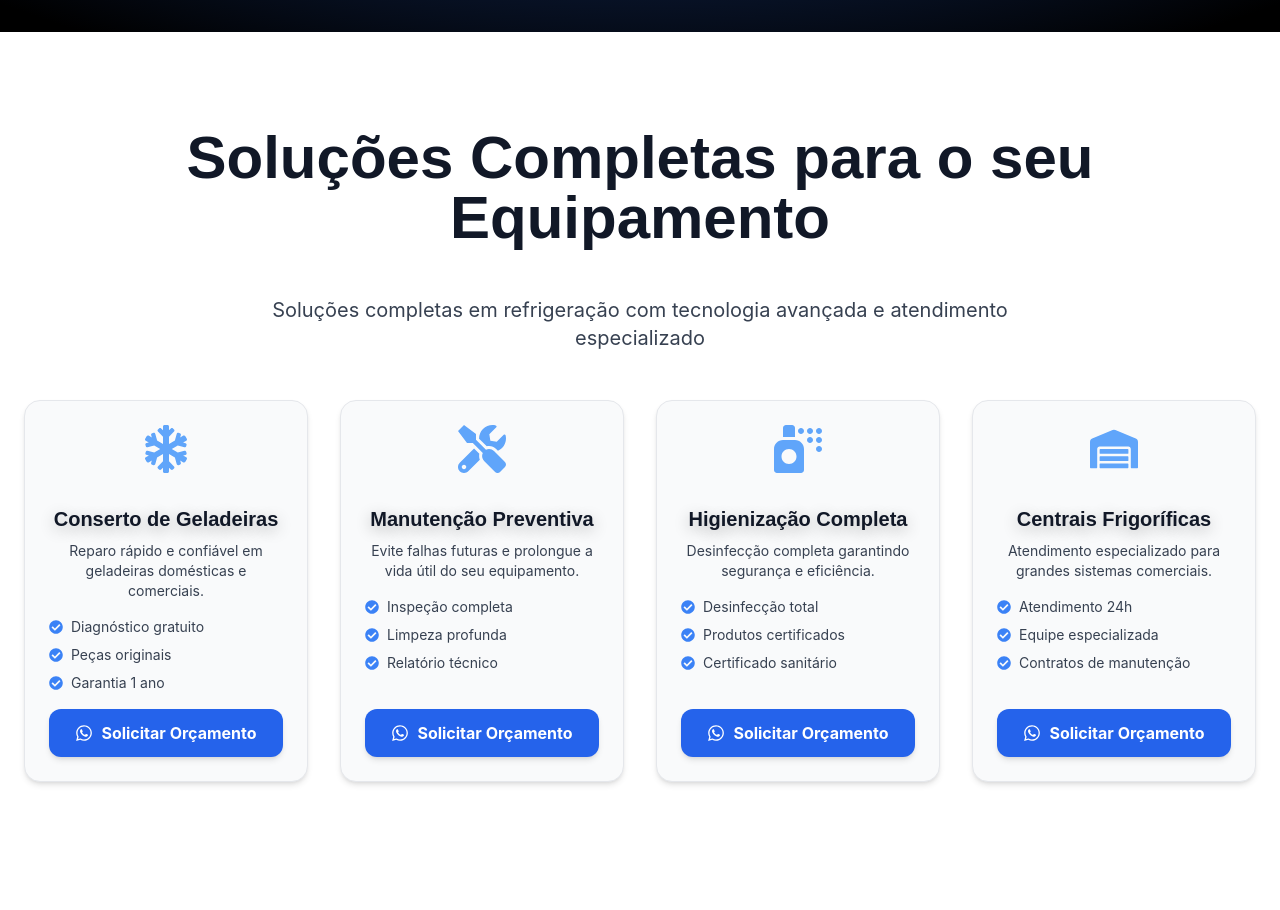
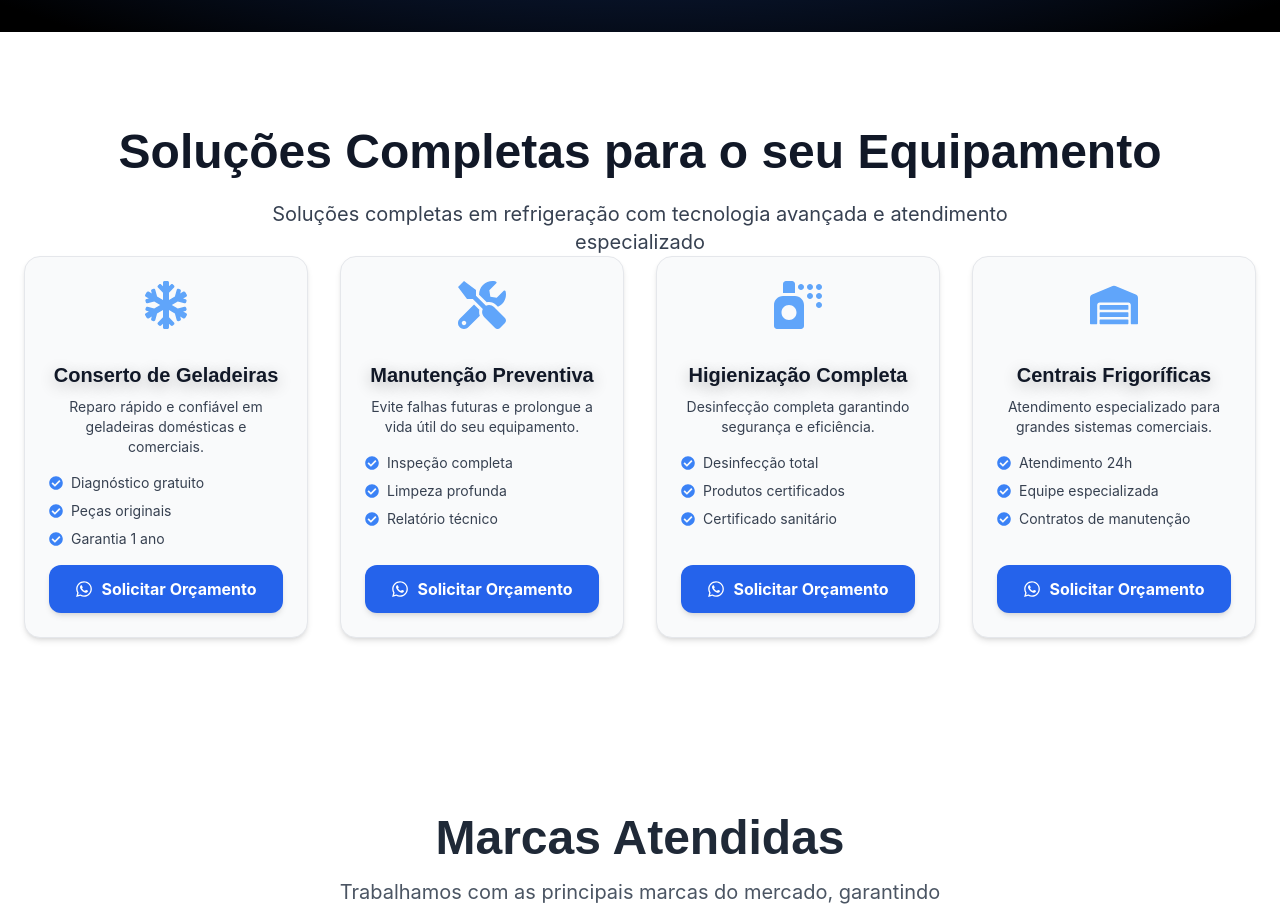
Before and after one commit to odevthomas/visual-message-flow, a React (Vite) app: page / in a window 1280 px wide. Shown: the part 800-1710 px from the top of the page. Built offline with nearby package versions, Linux system fonts and the light colour scheme; a web font is replaced by a local one.

Commit message:
correcao

```diff
--- a/src/components/FeaturesSection.tsx
+++ b/src/components/FeaturesSection.tsx
@@ -59,12 +59,12 @@ export const FeaturesSection: React.FC = () => {
     >
       {/* Conteúdo principal */}
       <div className="container mx-auto px-4 sm:px-6 relative z-10">
-        <h2 className="text-4xl sm:text-5xl md:text-6xl font-bold mb-12 text-center text-gray-900">
-          Soluções Completas para o seu Equipamento
-        </h2>
-        <p className="text-lg sm:text-xl text-gray-700 max-w-3xl mx-auto mb-12 text-center">
-          Soluções completas em refrigeração com tecnologia avançada e atendimento especializado
-        </p>
+       <h2 className="text-3xl sm:text-4xl md:text-5xl font-bold mb-4 sm:mb-6 text-center text-gray-900">
+    Soluções Completas para o seu Equipamento
+  </h2>
+  <p className="text-base sm:text-lg md:text-xl text-gray-700 max-w-3xl mx-auto text-center">
+    Soluções completas em refrigeração com tecnologia avançada e atendimento especializado
+  </p>
 
         <div className="grid grid-cols-1 sm:grid-cols-2 lg:grid-cols-4 gap-8">
           {services.map((service) => (
```
